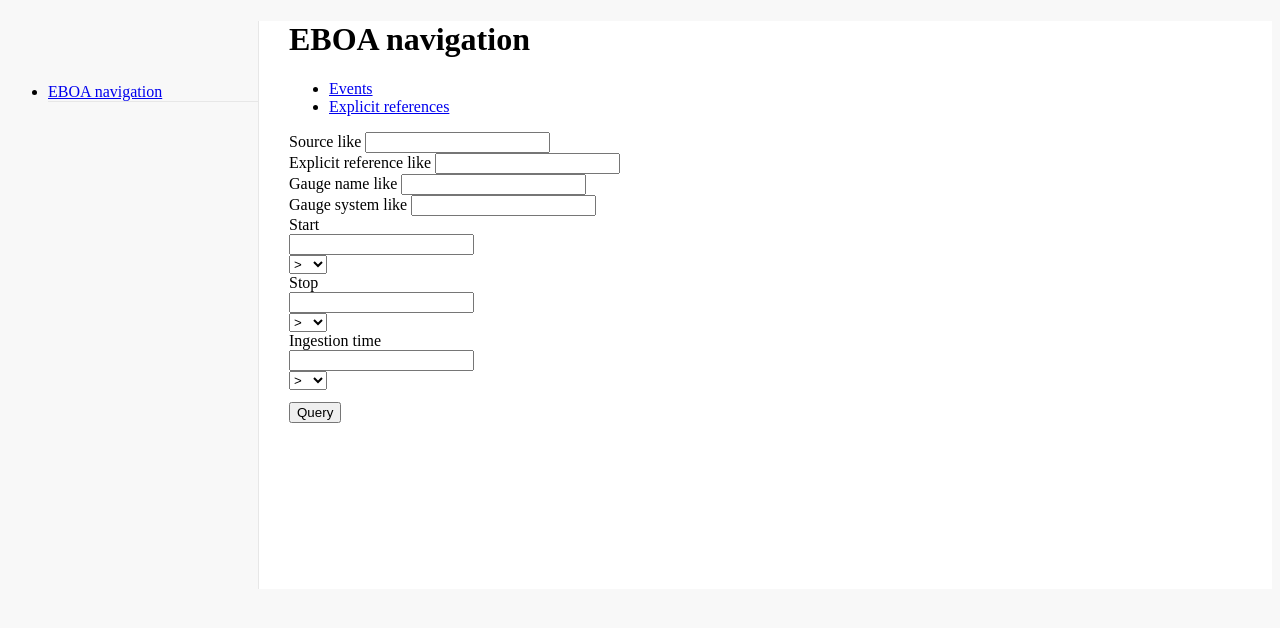
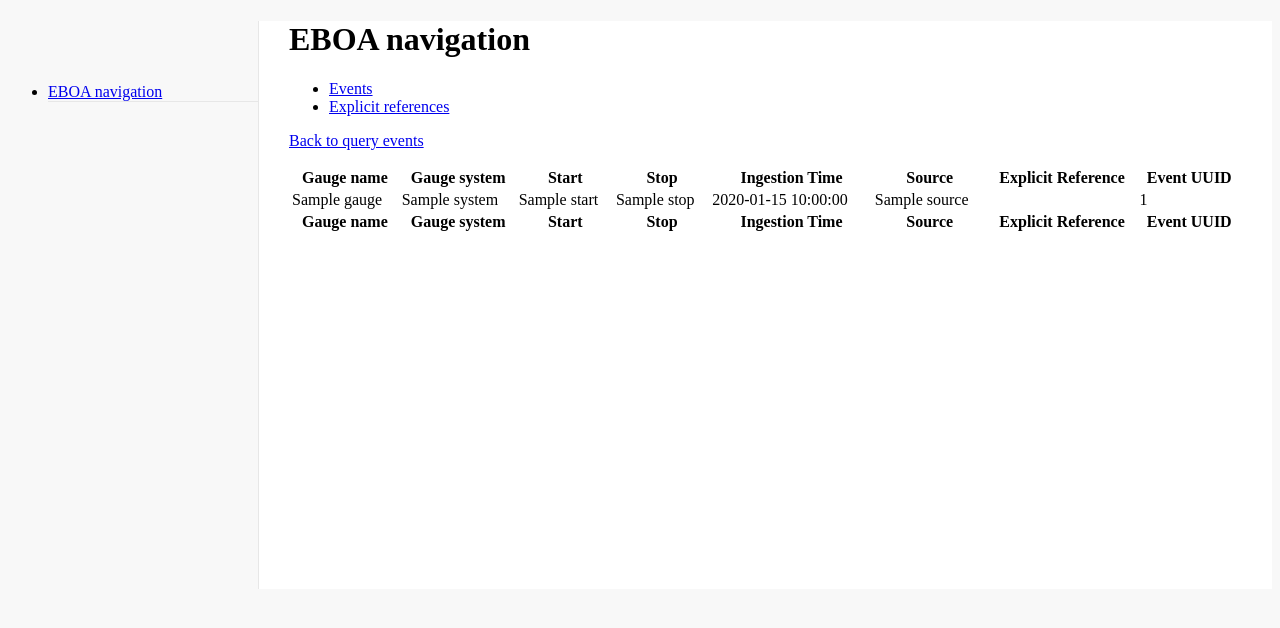
Before and after one commit to Daniel-Brosnan-Blazquez/vboa, a Python web app: template src/vboa/templates/eboa_nav/events_nav.html in a window 1280 px wide. Shown: the part 117-745 px from the top of the page. Run offline with Jinja, Linux system fonts and the light colour scheme; the template is opened without the code that fills it: most values are stand-ins (such as "Sample title", 1, 10 or a date in 2020); some libraries are stand-ins or nearby versions.

Commit message:
Add datatables for displaying the information of the events

```diff
--- a/src/vboa/__init__.py
+++ b/src/vboa/__init__.py
@@ -13,7 +13,8 @@ from flask import Flask
 from flask_debugtoolbar import DebugToolbarExtension
 
 # Import contents
-from vboa import panel, eboa_nav
+from vboa import panel
+from vboa.eboa_nav import eboa_nav
 
 def create_app():
     """
--- a/src/vboa/eboa_nav/eboa_nav.py
+++ b/src/vboa/eboa_nav/eboa_nav.py
@@ -23,7 +23,7 @@ def navigate():
     """
     Initial panel for the EBOA navigation functionality.
     """
-    return render_template("eboa_nav/events_nav.html")
+    return render_template("eboa_nav/query_events.html")
 
 @bp.route("/query-events", methods=["GET", "POST"])
 def query_events():
@@ -74,5 +74,6 @@ def query_events():
             # end for
         # end if
         events = query.get_events_join(**kwargs)
+        return render_template("eboa_nav/events_nav.html", events=events)
     # end if
-    return render_template("eboa_nav/events_nav.html")
+    return render_template("eboa_nav/query_events.html")
--- a/src/vboa/static/package.json
+++ b/src/vboa/static/package.json
@@ -17,6 +17,8 @@
         "bootstrap-responsive-tabs": "^2.0.3",
         "bootstrap-social": "^5.1.1",
         "css-loader": "^0.28.11",
+        "datatables": "^1.10.18",
+        "datatables-bootstrap": "0.0.1",
         "extract-text-webpack-plugin": "^3.0.2",
         "file-loader": "^2.0.0",
         "font-awesome": "^4.7.0",
--- a/src/vboa/templates/eboa_nav/eboa_nav.html
+++ b/src/vboa/templates/eboa_nav/eboa_nav.html
@@ -14,7 +14,7 @@
   </ul>
   <div class="tab-content">
     <div class="tab-pane {% block div_active_events %} {% endblock %}" id="nav-events">
-      {% include "eboa_nav/query_events.html" %}
+      {% block events_nav_content %} {% endblock %}
     </div>
     <!-- /.col-lg-12 -->
     <div class="tab-pane {% block div_active_explicit_references %} {% endblock %}" id="nav-explicit-references">
--- a/src/vboa/templates/eboa_nav/events_nav.html
+++ b/src/vboa/templates/eboa_nav/events_nav.html
@@ -1,3 +1,54 @@
 {% extends "eboa_nav/eboa_nav.html" %}
 {% block li_active_events %}class="active"{% endblock %}
 {% block div_active_events %}active{% endblock %}
+{% block events_nav_content %}
+<div>
+  <a href="query-events"><p class="fa fa-chevron-left"> Back to query events</p></a>
+</div>
+<table width="100%" class="table table-striped table-bordered table-hover" id="events">
+  <thead>
+    <tr>
+      <th>Gauge name</th>
+      <th>Gauge system</th>
+      <th>Start</th>
+      <th>Stop</th>
+      <th>Ingestion Time</th>
+      <th>Source</th>
+      <th>Explicit Reference</th>
+      <th>Event UUID</th>
+    </tr>
+  </thead>
+  <tbody>
+    {% for event in events %}
+    <tr>
+      <td>{{ event.gauge.name }}</td>
+      <td>{{ event.gauge.system }}</td>
+      <td>{{ event.start }}</td>
+      <td>{{ event.stop }}</td>
+      <td>{{ event.ingestion_time }}</td>
+      <td>{{ event.source.name }}</td>
+      <td>
+        {% set er = "" %}
+        {% if event.explicitRef %}
+        {% set er = event.explicitRef.explicit_ref %}
+        {% endif %}
+        {{ er }}
+      </td>
+      <td>{{ event.event_uuid }}</td>
+    </tr>
+    {% endfor %}
+  </tbody>
+  <tfoot>
+    <tr>
+      <th>Gauge name</th>
+      <th>Gauge system</th>
+      <th>Start</th>
+      <th>Stop</th>
+      <th>Ingestion Time</th>
+      <th>Source</th>
+      <th>Explicit Reference</th>
+      <th>Event UUID</th>
+    </tr>
+  </tfoot>
+</table>
+{% endblock %}
--- a/src/vboa/templates/eboa_nav/query_events.html
+++ b/src/vboa/templates/eboa_nav/query_events.html
@@ -1,3 +1,7 @@
+{% extends "eboa_nav/eboa_nav.html" %}
+{% block li_active_events %}class="active"{% endblock %}
+{% block div_active_events %}active{% endblock %}
+{% block events_nav_content %}
 <div class="col-lg-12" id="nav-events">
   <div class="panel panel-default">
     <div class="panel-body">
@@ -58,3 +62,4 @@
   <!-- /.panel -->
 </div>
 <!-- /.panel -->
+{% endblock %}
```
Also changed, not shown: src/vboa/static/js/vboa.js (+36 -0 lines). Lines whose indentation alone changed are shown as unchanged.
